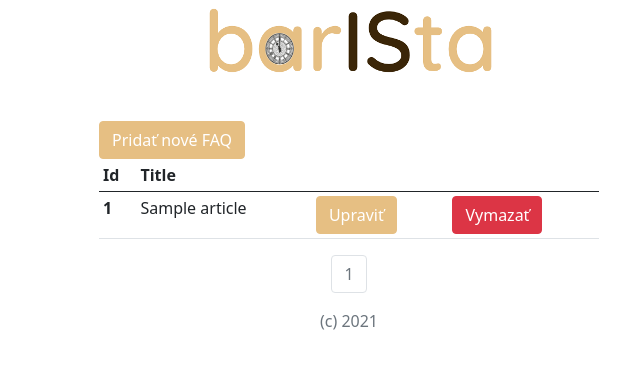
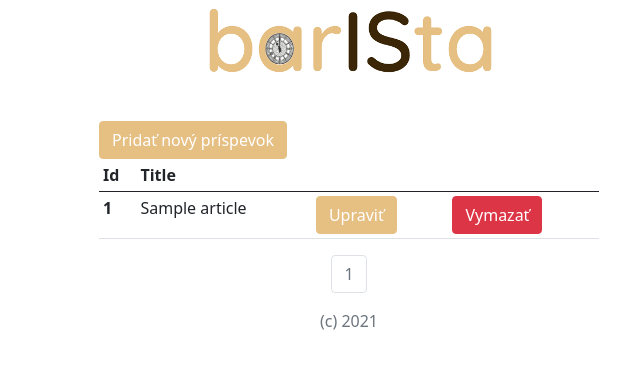
Before and after one commit to simonabrejcakova/flask_project, a Python web app: template mdblog/templates/mod_admin/view_article.jinja in a window 1280 px wide. Shown: the top 369 px of the page, without its empty margins (291-931 px from the left). Run offline with Jinja, Linux system fonts and the light colour scheme; the template is opened without the code that fills it: most values are stand-ins (such as "Sample title", 1, 10 or a date in 2020).

Commit message:
last changes v1 done

```diff
--- a/mdblog/templates/_nav.jinja
+++ b/mdblog/templates/_nav.jinja
@@ -15,10 +15,10 @@
 
 
       {% if session.ahoj%}
+      <li class="nav-item"><a class="nav-link" href={{ url_for("blog.view_articles") }}>Príspevky</a></li>
       <li class="nav-item"><a class="nav-link" href={{ url_for("admin.view_shifts") }}>Smeny</a></li>
       <li class="nav-item"><a class="nav-link" href={{ url_for("admin.view_burza") }}>Burza</a></li>
       <li class="nav-item"><a class="nav-link" href={{ url_for("blog.view_locations") }}>Lokácie</a></li>
-      <li class="nav-item"><a class="nav-link" href={{ url_for("blog.view_articles") }}>FAQ</a></li>
       <li class="nav-item"><a class="nav-link" href={{ url_for("blog.view_manuals") }}>Manuále</a></li>
 
       <li class="nav-item dropdown">
@@ -64,10 +64,10 @@
 
 
       {% if session.logged%}
+      <li class="nav-item"><a class="nav-link" href={{ url_for("blog.view_articles") }}>Príspevky</a></li>
       <li class="nav-item"><a class="nav-link" href={{ url_for("admin.view_shifts") }}>Smeny</a></li>
       <li class="nav-item"><a class="nav-link" href={{ url_for("admin.view_burza") }}>Burza</a></li>
       <li class="nav-item"><a class="nav-link" href={{ url_for("blog.view_locations") }}>Lokácie</a></li>
-      <li class="nav-item"><a class="nav-link" href={{ url_for("blog.view_articles") }}>FAQ</a></li>
       <li class="nav-item"><a class="nav-link" href={{ url_for("blog.view_manuals") }}>Manuále</a></li>
       <li class="nav-item dropdown">
         <a class="nav-link dropdown-toggle" href="#" id="navbarDropdownMenuLink" role="button" data-bs-toggle="dropdown" aria-expanded="false">
--- a/mdblog/templates/mod_admin/admin.jinja
+++ b/mdblog/templates/mod_admin/admin.jinja
@@ -8,7 +8,7 @@
         <article class="media pt-3">
             <div class="media-body ">
                 <h3> Nastavenia </h3>
-                <p><a class="text-nude" href={{ url_for("admin.view_article") }}>Editovať FAQ</a></p>
+                <p><a class="text-nude" href={{ url_for("admin.view_article") }}>Editovať príspevok</a></p>
                 <p><a class="text-nude" href={{ url_for("admin.view_location") }}>Editovať lokácie</a></p>
                 <p><a class="text-nude" href={{ url_for("admin.view_google_sheets") }}>Technická podpora
                         výsledky</a></p>
--- a/mdblog/templates/mod_admin/view_article.jinja
+++ b/mdblog/templates/mod_admin/view_article.jinja
@@ -7,7 +7,7 @@
 
 
 <br>
-<a href={{ url_for(".view_add_article") }} role="button" class="btn btn-primary">Pridať nové FAQ</a>
+<a href={{ url_for(".view_add_article") }} role="button" class="btn btn-primary">Pridať nový príspevok</a>
 
 
 {# CREATE TABLE #}
--- a/mdblog/templates/mod_blog/calendar.jinja
+++ b/mdblog/templates/mod_blog/calendar.jinja
@@ -8,10 +8,7 @@
 
 
 <br>
-<iframe
-    src="https://calendar.google.com/calendar/embed?src=kpjsroi9fq9q5o431ti609mdog%40group.calendar.google.com&ctz=Europe%2FPrague"
-    style="border: 0" width="300" height="400" frameborder="0" scrolling="no"></iframe>
-</a>
+<iframe src="https://calendar.google.com/calendar/embed?height=350&wkst=2&bgcolor=%23e6bf83&ctz=Europe%2FPrague&showPrint=0&showTz=0&showCalendars=0&showTabs=0&showDate=1&showNav=1&showTitle=0&mode=MONTH&src=a3Bqc3JvaTlmcTlxNW80MzF0aTYwOW1kb2dAZ3JvdXAuY2FsZW5kYXIuZ29vZ2xlLmNvbQ&color=%239E69AF" style="border-width:0" width="330" height="370" frameborder="0" scrolling="no"></iframe>
 {% if session.logged%}
 <p><a class="text-brown"
         href="https://calendar.google.com/calendar/embed?src=kpjsroi9fq9q5o431ti609mdog%40group.calendar.google.com&ctz=Europe%2FPrague">Edit
--- a/mdblog/templates/mod_blog/prisluha.jinja
+++ b/mdblog/templates/mod_blog/prisluha.jinja
@@ -11,7 +11,7 @@
       <input type="hidden" id="hid_search" class="form-control">
       <div class="btn-center">
         <button class="btn btn-primary" type="submit" id="button"
-          onmousedown="doSearch(document.getElementById('search').value)" value="Find">Search</button>
+          onmousedown="doSearch(document.getElementById('search').value)" value="Find">Hľadať</button>
       </div>
     </div>
   </div>
--- a/mdblog/templates/mod_blog/smeny.jinja
+++ b/mdblog/templates/mod_blog/smeny.jinja
@@ -7,7 +7,7 @@
 
 {% block main %}
 <br>
-<h4>Moje smeny</h4>
+{% if session.ahoj%}<h4>Moje smeny</h4>{% endif %}
 <div class="my-table">
     <div class="row justify-content-center">
         <table style='font-size:60%' class="table table-sm text-brown">
```
Also changed, not shown: mdblog/mod_admin/controller.py (+7 -7 lines).
